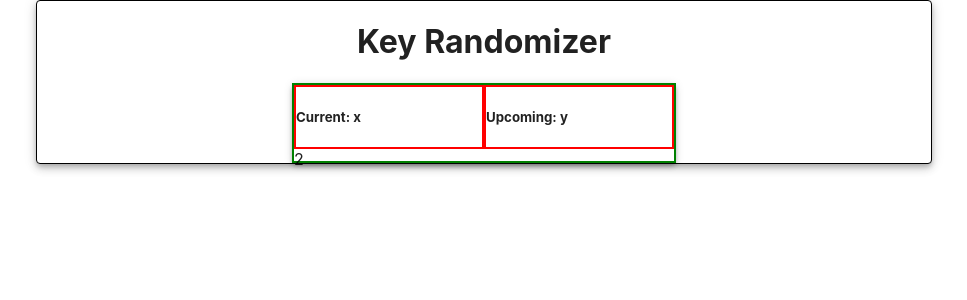
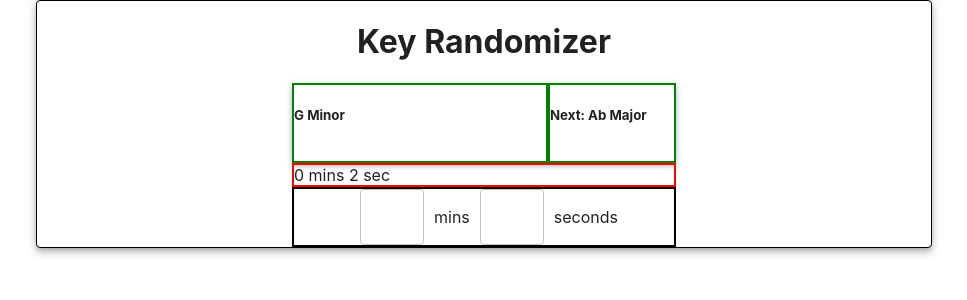
Before and after one commit to luketurnerdev/randomkeygenerator, a React (Create React App) app: page / in a window 1280 px wide. Shown: the top 300 px of the page, without its empty margins (156-1123 px from the left). Built offline with nearby package versions, Linux system fonts and the light colour scheme.

Commit message:
add mins and seconds delay box

```diff
--- a/src/Components/Randomizer/index.js
+++ b/src/Components/Randomizer/index.js
@@ -1,7 +1,7 @@
 import {useState} from 'react';
 import Countdown from 'react-countdown';
 import {chords} from "../../utils/musicImports";
-import { Paper, Grid, Slide } from '@mui/material';
+import { Paper, Grid, Slide, TextField } from '@mui/material';
 import { red } from '@mui/material/colors';
 
 // 1. Randomize every 10 seconds
@@ -72,12 +72,36 @@ const Randomizer = () => {
       margin: ' 0 15%',
     },
     keyDisplayGrid: {
-      border: '2px solid green',
       height: '10vh',
       width: '30vw'
     },
     keyDisplayItem: {
+      border: '2px solid green'
+    },
+    countdown: {
       border: '2px solid red'
+    },
+    delayDisplay: {
+      border: '2px solid black',
+      display: 'flex',
+      justifyContent: 'center',
+      alignItems: 'center'
+    },
+    seconds: {
+      // height: '10px'
+      width: '5vw',
+      height: '50%',
+      padding: '0 10px'
+    },
+    mins: {
+      // height: '10px'
+      width: '5vw',
+      height: '50%',
+      padding: '0 10px'
+
+    },
+    delayText: {
+
     }
   }
 
@@ -170,21 +194,20 @@ const Randomizer = () => {
     const [lessThanThreeLeft, setLessThanThreeLeft] = useState(true);
     return (
 
-      <Paper elevation={4} >
+      <Paper elevation={4}>
         <Grid container style={styles.keyDisplayGrid}>
-          <Grid item xs={lessThanThreeLeft ? 6 : 12} style={styles.keyDisplayItem}>
-          <h5>Current: x </h5>
+          <Grid item xs={8} style={styles.keyDisplayItem}>
+          <Slide direction="left" in={lessThanThreeLeft} mountOnEnter unmountOnExit>
+          <h5>{currentKey} {currentMod}</h5>
+              </Slide>
 
           </Grid>
-          <Grid item xs={lessThanThreeLeft ? 6 : 0} style={styles.keyDisplayItem}>
+          <Grid item xs={4} style={styles.keyDisplayItem}>
               <Slide direction="up" in={lessThanThreeLeft} mountOnEnter unmountOnExit>
-                <h5>Upcoming: y </h5>
+                <h5>Next: {upcomingKey} {upcomingMod}</h5>
               </Slide>
+
           </Grid>
-            <Countdown
-              date={Date.now() + delayInSeconds * 1000}
-              renderer={clockRenderer}
-            />
          </Grid>
 
       </Paper>
@@ -300,23 +323,43 @@ const Randomizer = () => {
 
       else {
         // Render a countdown
-        // return <span>{(hours > 0) && hours} hr {minutes} mins {seconds} sec</span>;
-        return seconds
+        return (
+          <div style={styles.countdown} >
+
+          <span>{(hours > 0) && hours} {minutes} mins {seconds} sec</span>
+          </div>
+        )
       }
   };
 
-  const changeDelay = (e) => {
-    if (e.target.value >= 1) {
-      setDelayInSeconds(e.target.value)
+
+
+  const DelayDisplay = () => {
+    const changeDelay = (e) => {
+      // if (e.target.value >= 1) {
+      //   setDelayInSeconds(e.target.value)
+      // }
     }
+
+    return (
+      <div style={styles.delayDisplay}>
+        <TextField style={styles.mins} /> mins
+        <TextField style={styles.seconds} /> seconds
+      </div>
+    )
+
   }
-
 
   return (
     <Paper elevation={5} style={styles.paperContainer}>
      <h1>Key Randomizer</h1>
       <div>
         <KeyDisplay />
+        <Countdown
+            date={Date.now() + delayInSeconds * 1000}
+            renderer={clockRenderer}
+        />
+        <DelayDisplay />
         {/* <ChangeOrderDisplay />
         <ChangeModDisplay />
         <VolumeDisplay /> */}
```
